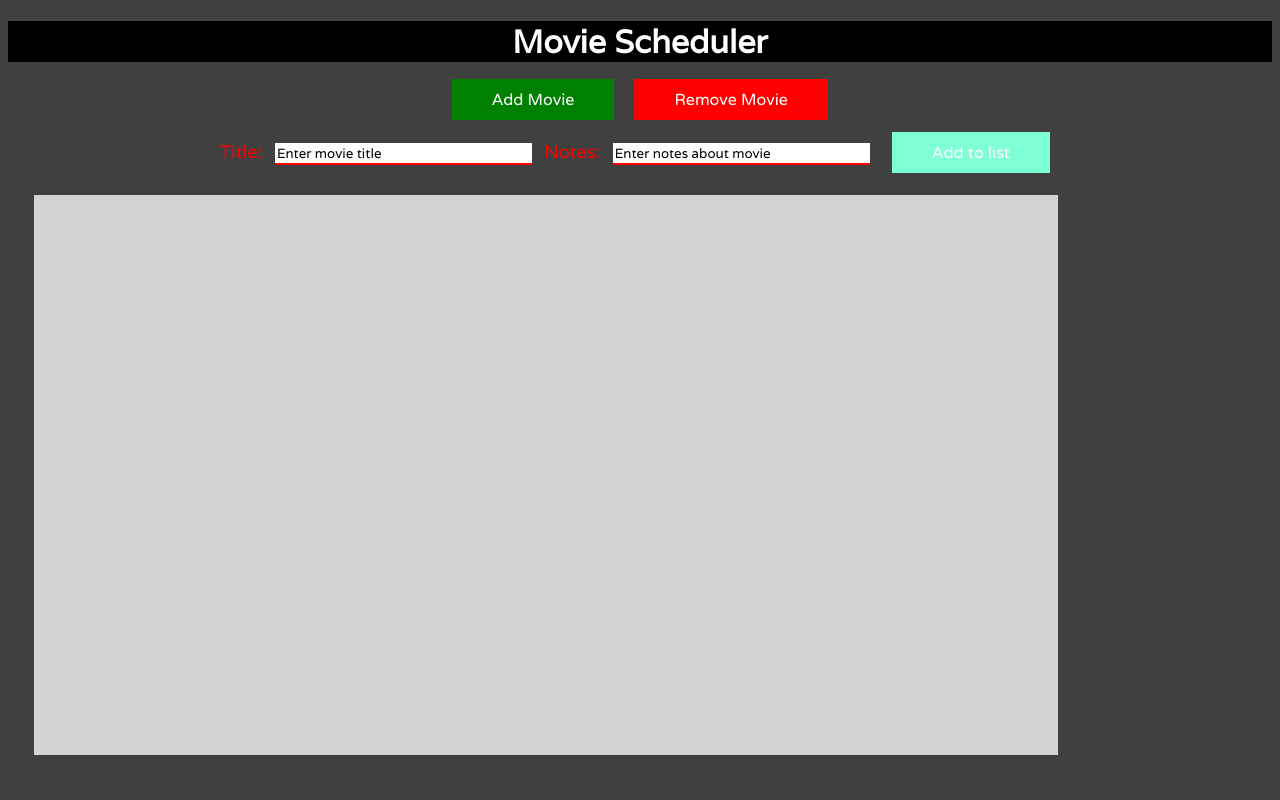
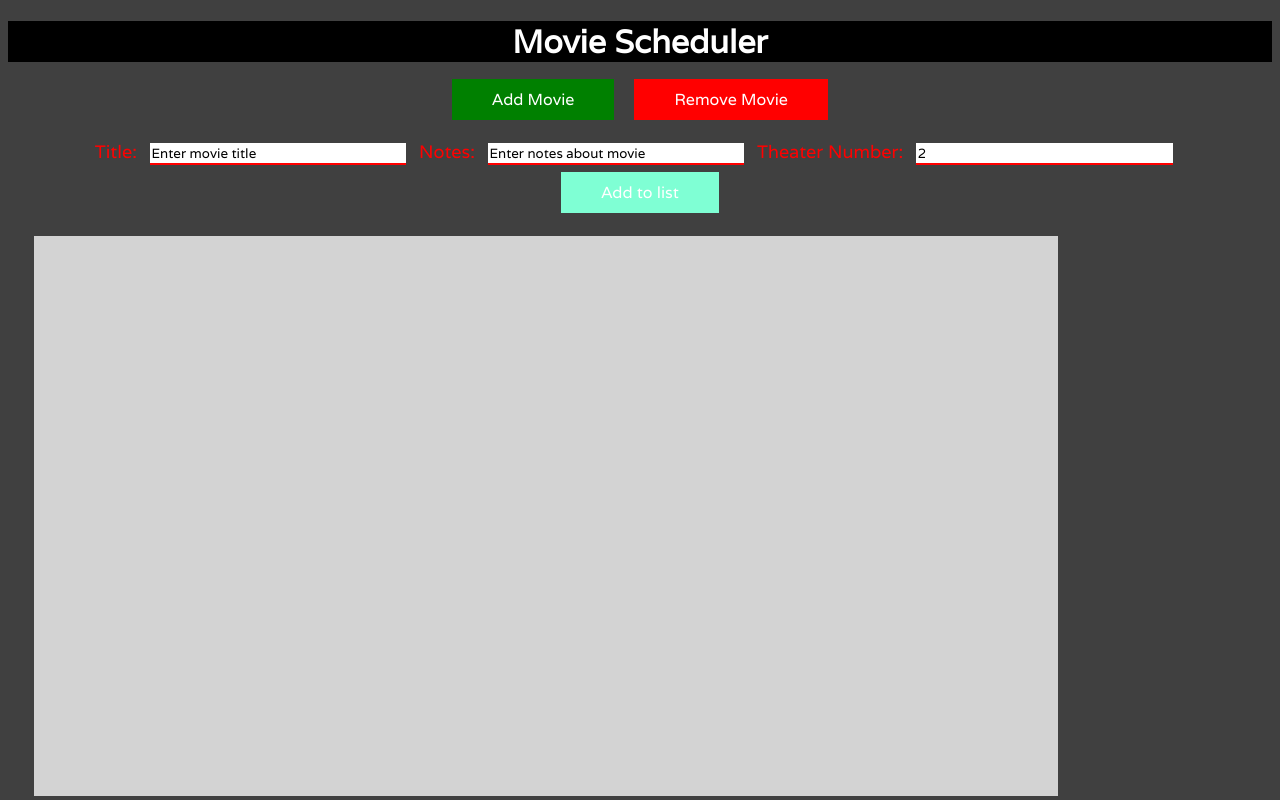
Before and after one commit to CutlerThayer/Movie-Scheduler, a React (Create React App) app in the folder movie-scheduler/: page / in a window 1280 px wide. Both pictures are taken after a click on the button "Add Movie". Built offline with nearby package versions, Linux system fonts and the light colour scheme.

Commit message:
Theater number added on open movie form

```diff
--- a/movie-scheduler/src/Components/OpenMovieForm.js
+++ b/movie-scheduler/src/Components/OpenMovieForm.js
@@ -6,11 +6,13 @@ class OpenMovieForm extends React.Component{
         super(props);
         this.state = {
             titleVal: 'Enter movie title',
-            notesVal: 'Enter notes about movie'
+            notesVal: 'Enter notes about movie',
+            theaterNum: '2'
         };
 
         this.handleTitleChange = this.handleTitleChange.bind(this);
         this.handleNotesChange = this.handleNotesChange.bind(this);
+        this.handleNumChange = this.handleNumChange.bind(this);
         // this.handleSubmit = this.handleSubmit.bind(this);
     }
 
@@ -20,6 +22,10 @@ class OpenMovieForm extends React.Component{
 
     handleNotesChange(event){
         this.setState({notesVal: event.target.value});
+    }
+
+    handleNumChange(event){
+        this.setState({theaterNum: event.target.value});
     }
 
     render(){
@@ -33,6 +39,10 @@ class OpenMovieForm extends React.Component{
                     Notes:
                     <input value={this.state.notesVal} onChange={this.handleNotesChange} />
                 </label>
+                <label>
+                    Theater Number:
+                    <input value={this.state.theaterNum} onChange={this.handleNumChange} />
+                </label>
                 <button className='listButton'>Add to list</button>
             </form>
         );
```
